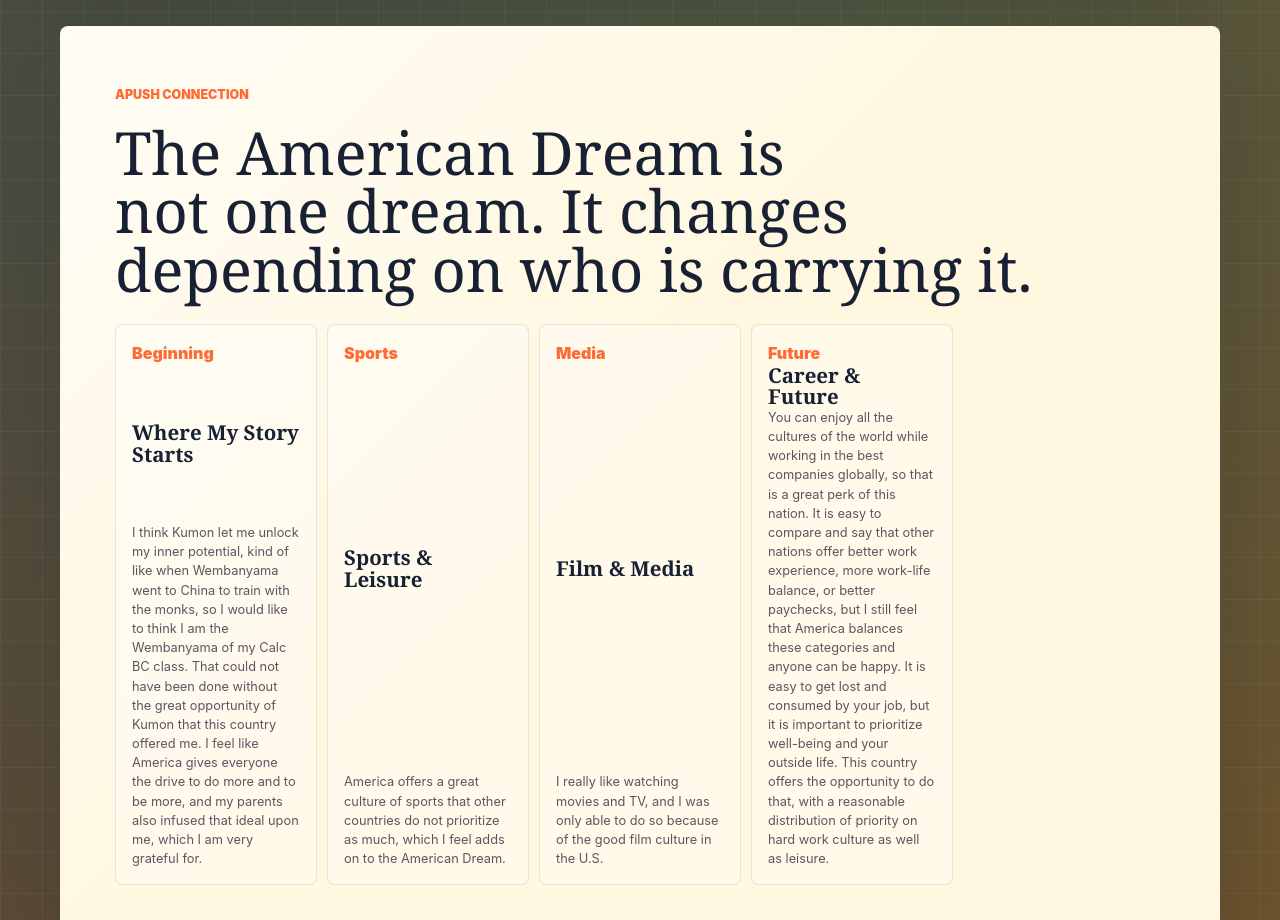
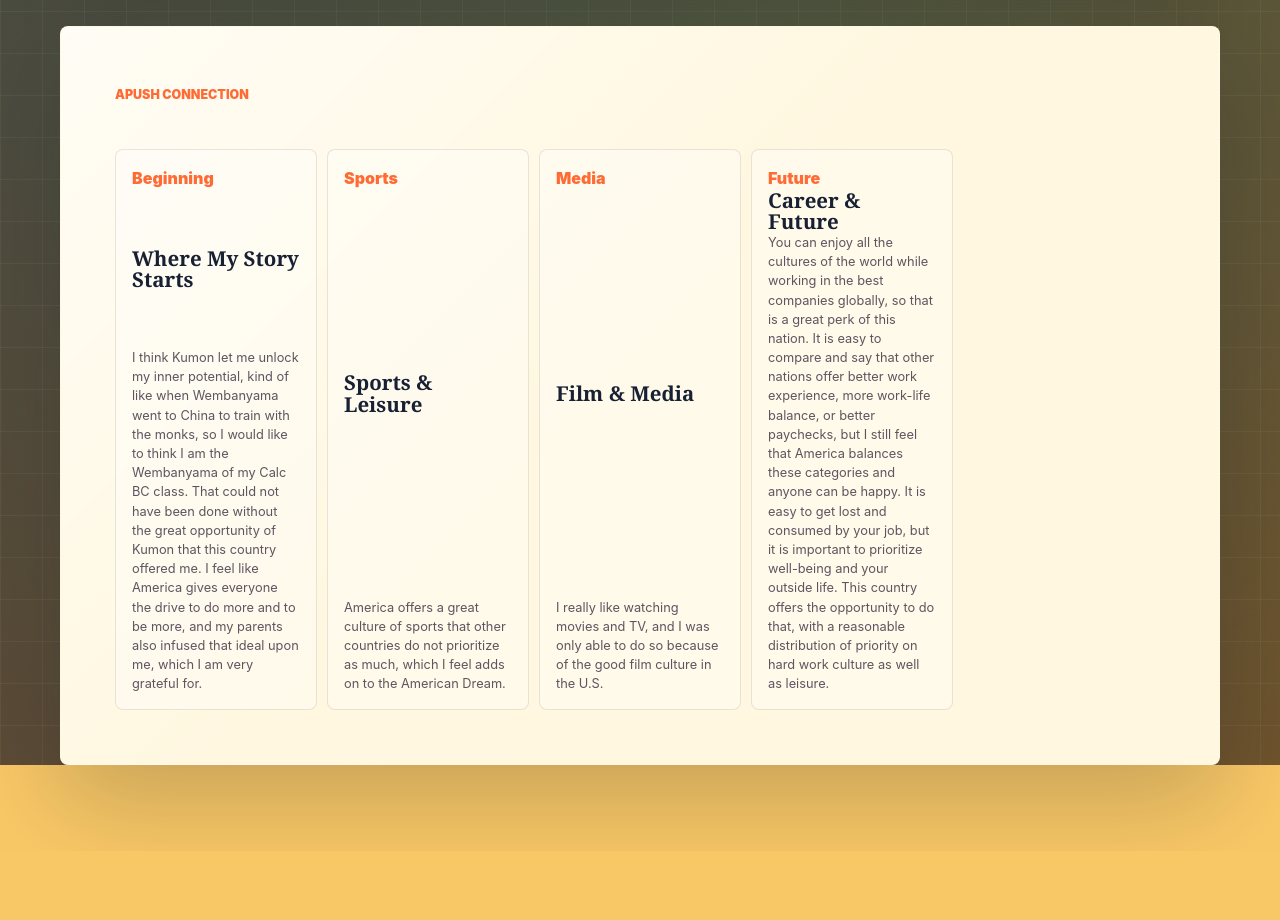
Before and after one commit to AcidXDpy/ApushProjectNakulR, a React (Vite) app: page / in a window 1280 px wide. Shown: the part 6120-7040 px from the top of the page. After the commit the page ends 6971 px from the top, so only its background shows below. Built offline with nearby package versions, Linux system fonts and the light colour scheme.

Commit message:
Remove American Dream heading

```diff
--- a/src/App.jsx
+++ b/src/App.jsx
@@ -262,7 +262,6 @@ export default function App() {
 
         <section className="sources-section reveal" id="sources">
           <p className="eyebrow">APUSH Connection</p>
-          <h2>The American Dream is not one dream. It changes depending on who is carrying it.</h2>
           <div className="source-grid">
             {chapters.map((chapter) => (
               <a key={chapter.id} href={`#${chapter.id}`}>
```
